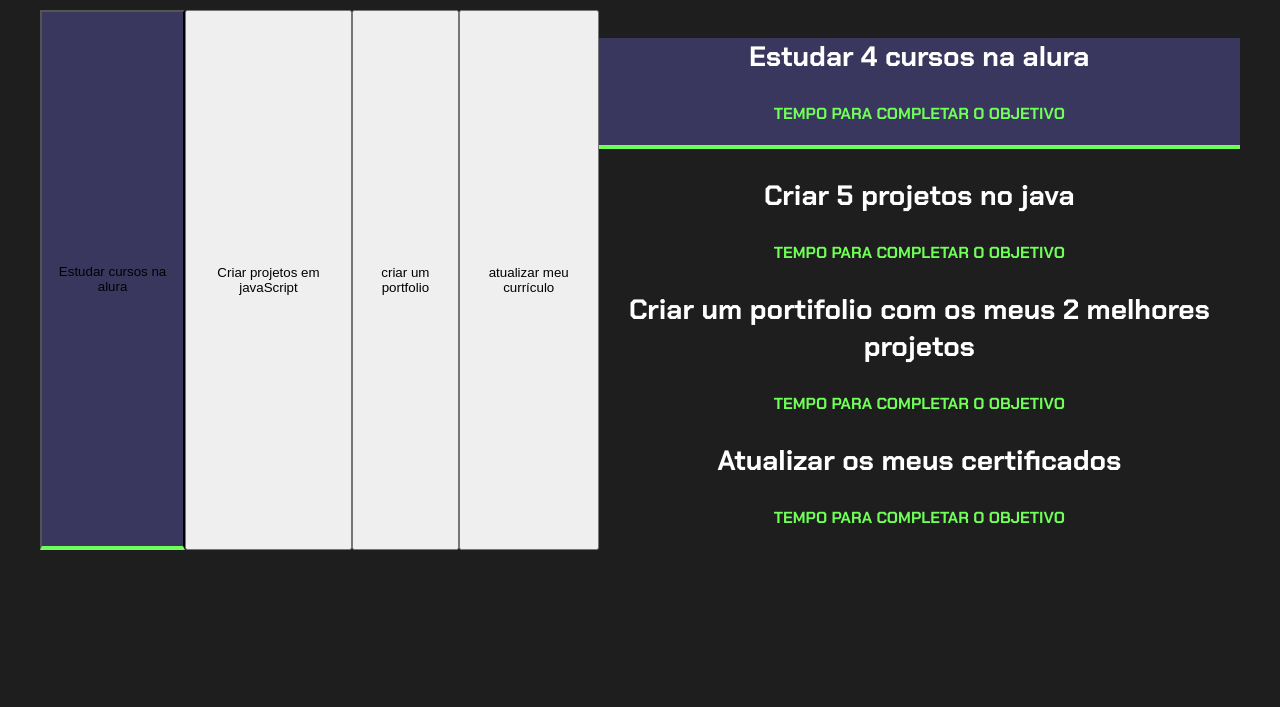
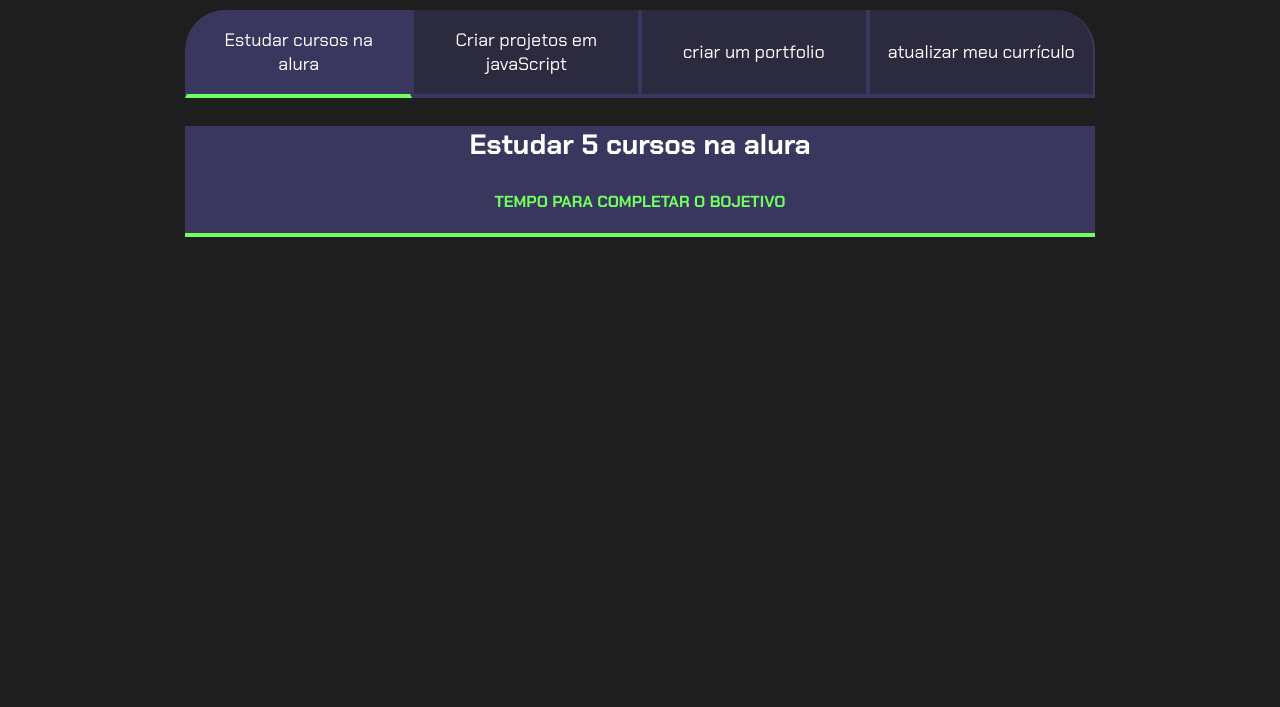
Before and after one commit to tatuamarrado66987/projeto-de-vida, a plain HTML site: page index.html in a window 1280 px wide. Shown: the part 93-800 px from the top of the page. Drawn offline with Linux system fonts and the light colour scheme.

Commit message:
novo
novo

```diff
--- a/index.html
+++ b/index.html
@@ -9,7 +9,8 @@
 </head>
 <body>
  <section class="conteudo-principal">
-    <h2 class="titulo-principal">Meus objetivos do ano_</h2>
+    <h2 class="titulo-principal">Meus objetivos do ano <span>_</span> </h2>
+    <div class="contudo">
     <div class="botoes">
         <button class="botao ativo">Estudar cursos na alura</button>
         <button class="botao">Criar projetos em javaScript</button>
@@ -17,30 +18,25 @@
         <button class="botao">atualizar meu currículo</button>
 
 
-
-
-
+    </div>
 
 <div class="abas-texto">
     <div class="aba-conteudo ativo">
-            <h3 class="aba-conteudo-texto-principal">Estudar 4 cursos na alura</h3>
-            <h4 class="aba-conteudo-texto-secundario">Tempo para completar o objetivo</h4>
-        </div>
-
+        <h3 class="aba-coteudo-titulo-pincipal">Estudar 5 cursos na alura</h3>
+        <h4 class="aba-conteudo-titulo-secundario">Tempo para completar o bojetivo</h4>
+       <div>
         <div class="aba-conteudo">
-            <h3 class="aba-conteudo-texto-principal">Criar 5 projetos no java</h3>
-            <h4 class="aba-conteudo-texto-secundario">Tempo para completar o objetivo</h4>
-        </div>
-
+            <h3 class="aba-conteudo-titulo-pincipal">Estudar 5 cursos no javaScript</h3>
+            <h4 class="aba-conteudo-titulo-secundario">Tempo para completar o bojetivo</h4>
+           <div>
             <div class="aba-conteudo">
-            <h3 class="aba-conteudo-texto-principal">Criar um portifolio com os meus 2 melhores projetos</h3>
-            <h4 class="aba-conteudo-texto-secundario">Tempo para completar o objetivo</h4>
-        </div>
-
+                <h3 class="aba-conteudo-titulo-pincipal">Criar um portiofólio com os meus 2 melhores projetos</h3>
+                <h4 class="aba-conteudo-titulo-secundario">Tempo para completar o bojetivo</h4>
+               <div>
                 <div class="aba-conteudo">
-            <h3 class="aba-conteudo-texto-principal">Atualizar os meus certificados</h3>
-            <h4 class="aba-conteudo-texto-secundario">Tempo para completar o objetivo</h4>
-        </div>
+                    <h3 class="aba-conteudo-titulo-pincipal">atualizar os meus certificados</h3>
+                    <h4 class="aba-coneudo-titulo-secundario">Tempo para completar o bojetivo</h4>
+                   <div>
 
 </div>
 </div>
--- a/style.css
+++ b/style.css
@@ -1,8 +1,7 @@
 @import url('https://fonts.googleapis.com/css2?family=Chakra+Petch:wght@400;700&display=swap');
-
 :root {
     --cor-de-fundo:#1e1e1e;
-    --verde:#6fff57;
+    --verde:#6fff5f;
     --branco:#ffffff;
     --botao-ativo:#3a375e;
     --botao-inativo: rgba(58,55,94,0.5);
@@ -15,27 +14,23 @@ body{
 }
 .conteudo-principal{
     display:flex;
-flex-direction: column;
+    flex-direction:column;
     justify-content: center;
     align-items: center;
     max-width: 1200px;
     width: 100%;
     margin: 0 auto;
-
 }
 .titulo-principal{
     text-align: left;
     width: 100%;
     font-size: 32px;
-
 }
 .titulo-principal span{
-
     color: var(--verde);
 }
-
-.botão{
-font-family: 'Chakra Petch'sans-serif;
+.botao{
+    font-family: 'Chakra Petch', sans-serif ;
     background-color: var(--botao-inativo);
     color: var(--branco);
     display: flex;
@@ -48,54 +43,42 @@ border-bottom: 4px solid var(--botao-ativo);
     border-left: 2px solid var(--botao-ativo);
     border-right: 2px solid var(--botao-ativo);
     border-top: none;
-
 }
-.botão:first-child{
+.botao:first-child{
     border-radius: 40px 40px 0 0;
 }
-
 .botoes.ativo{
     display: block;
-
 }
-.ativo{
+.ativo {
     background-color: var(--botao-ativo);
     border-bottom: 4px solid var(--verde);
 }
 .aba-conteudo.ativo{
     display: block;
 }
-.aba.conteudo{
+.aba-conteudo{
     display: none;
 }
-.aba-conteudo-texto-principal{
+.aba-coteudo-titulo-pincipal{
     font-size: 28px;
     text-align: center;
 }
-.aba-conteudo-texto-secundario{
+.aba-conteudo-titulo-secundario{
     text-align: center;
     color: var(--verde);
     text-transform: uppercase;
-}
-
-
-
-
-@media screen and (min-width:750px){
-.botoes{
-display: flex;
-
-}
-.botão:first-child{
-    border-radius: 40px 0 0 0;
 
 }
 
-.botão:last-child{
+@media screen and (min-width: 750px){
+    .botoes{
+        display: flex;
+    }
+    .botao:first-child{
+        border-radius:40px 0 0 0;
+    }
+    .botao:last-child{
         border-radius: 0 40px 0 0;
-
     }
-
-
-
 }
```
Lines whose indentation alone changed are shown as unchanged.
